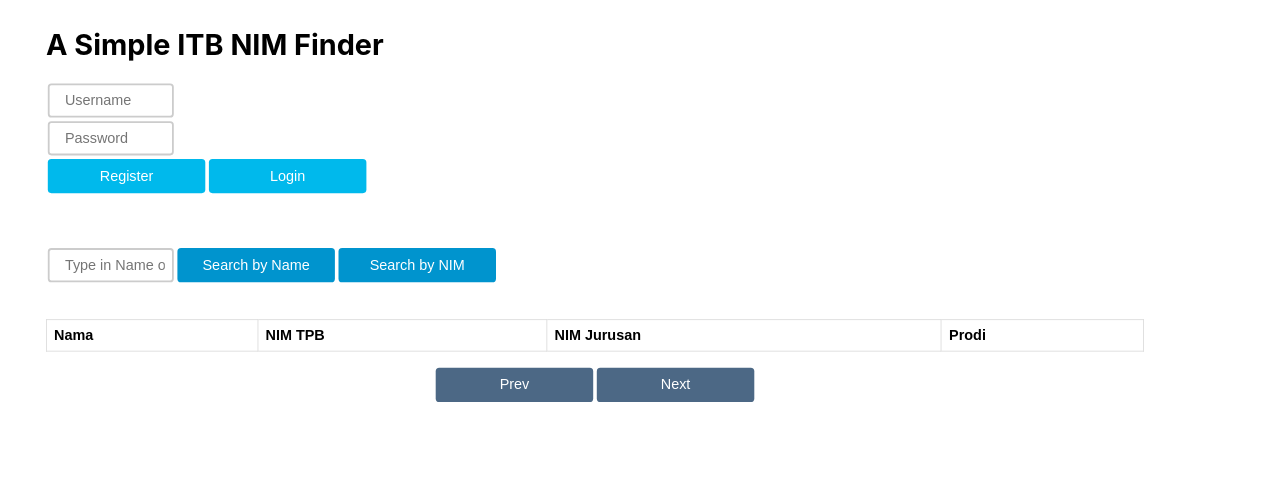
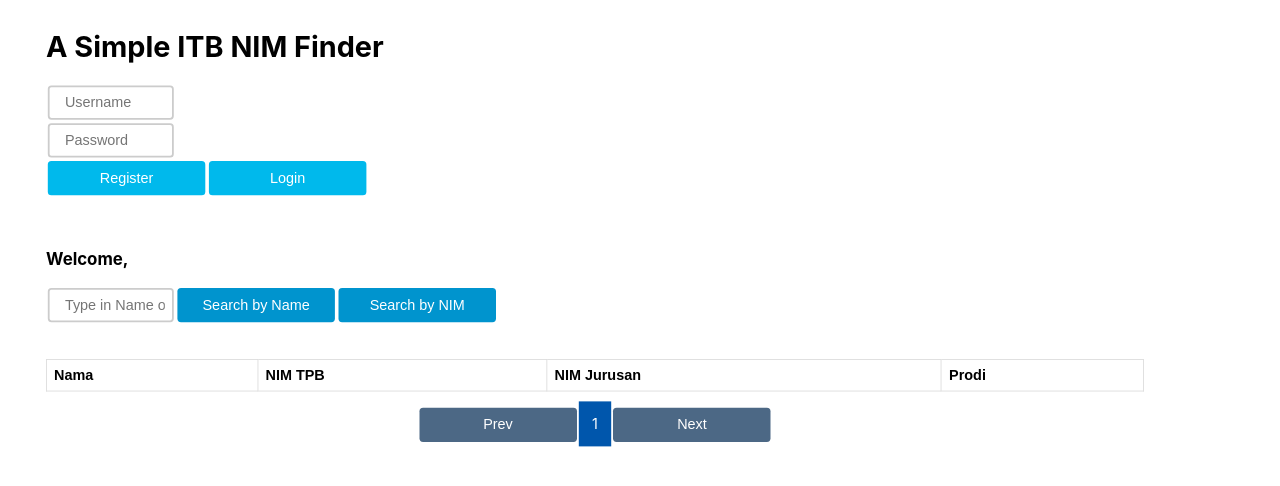
Before and after one commit to ferdysan360/Simple-NIM-Finder-Project, a React (Create React App) app: page / in a window 1280 px wide. Shown: the top 486 px of the page. Built offline with nearby package versions, Linux system fonts and the light colour scheme.

Commit message:
Pagination fixes

```diff
--- a/src/App.css
+++ b/src/App.css
@@ -124,6 +124,12 @@
   background-color: #0056ac
 }
 
+label {
+  color: #ffffff;
+  background-color: #0056ac;
+  padding: 15px;
+}
+
 @keyframes App-logo-spin {
   from {
     transform: rotate(0deg);
--- a/src/components/PostForm.js
+++ b/src/components/PostForm.js
@@ -1,6 +1,7 @@
 import React from 'react'
 import ReactDOM from 'react-dom'
 import axios from 'axios'
+
 
 class PostForm extends React.Component {
     constructor(props) {
@@ -18,7 +19,8 @@
             searchType: "",
             mahasiswa: [],
             prev: true,
-            next: true
+            next: true,
+            user: ""
         }
     }
 
@@ -116,16 +118,16 @@
 
                 // output data (handleOutput)
                 if (response.data.code >= 0) {
-                    this.assignMahasiswa(response.data.payload)
+                    if (response.data.code === 20) {
                         data.page = data.page + 1
                         getRequest.url = 'https://api.stya.net/nim/' + this.state.searchType + "?" + this.serialize(data)
                         axios(getRequest)
                             .then(response => {
                                 if (response.data.code === 0) {
-                                this.setState({next: true})
+                                    this.setState({ next: true })
                                 }
                                 else if (response.data.code > 0) {
-                                this.setState({next: false})
+                                    this.setState({ next: false })
                                 }
                             })
                             .catch(error => {
@@ -133,8 +135,18 @@
                             })
                     }
                     else {
+                        this.setState({next: true})
+                    }
+                    this.assignMahasiswa(response.data.payload)
+                }
+                else {
                     ReactDOM.render(<div>{statusSearch}</div>, document.getElementById('statusSearch'))
+                    this.setState({prev: true})
+                    this.setState({next: true})
+                    this.setState({page: 0})
                     this.assignMahasiswa([])
+                    this.setState({user: ""})
+                    this.assignToken({token: ""})
                 }
             })
             .catch(error => {
@@ -168,12 +180,23 @@
                 if (response.data.code === 0) {
                     ReactDOM.render(<div>{this.state.option} Successful</div>, document.getElementById('statusLogin'))
                     ReactDOM.render(<div></div>, document.getElementById('statusSearch'))
-                    ReactDOM.render(<div>Welcome, {this.state.username}</div>, document.getElementById('user'))
+                    this.setState({user: this.state.username})
                     this.assignToken(response.data.token)
+                    var jsonTemp = {
+                        "username": this.state.username,
+                        "token": response.data.token
+                    }
+                    var fs = require("fs")
+                    fs.writeFile("./Token.json", JSON.stringify(jsonTemp), (err) => {
+                        if (err) {
+                            return console.log(err)
+                        }
+                        console.log("File has been created")
+                    })
                 }
                 else {
                     ReactDOM.render(<div>{statusLogin}</div>, document.getElementById('statusLogin'))
-                    ReactDOM.render(<div></div>, document.getElementById('user'))
+                    this.setState({user: ""})
                     this.assignToken("")
                 }
             })
@@ -183,7 +206,13 @@
     }
 
     render() {
-        const { username, password, search, mahasiswa, prev, next } = this.state
+        const { username, password, search, mahasiswa, prev, next, user } = this.state
+        /*
+        if (Token.token !== "-") {
+            this.assignToken(Token.token)
+            this.setState({ username: Token.username })
+        }
+        */
         return (
             <div>
                 <h1>
@@ -194,7 +223,7 @@
                         <input placeholder="Username" ref="username" type="text" name="username" value={username} onChange={this.handleChange}></input>
                     </div>
                     <div>
-                        <input placeholder="Password" ref="password" type="text" name="password" value={password} onChange={this.handleChange}></input>
+                        <input placeholder="Password" ref="password" type="password" name="password" value={password} onChange={this.handleChange}></input>
                     </div>
                     <button className="button1" type="submit" onClick={this.optionRegister}><span>Register</span></button>
                     <button className="button1" type="submit" onClick={this.optionLogin}><span>Login</span></button>
@@ -204,7 +233,7 @@
                 <br></br>
 
                 <form onSubmit={this.handleSearch}>
-                    <h3 id="user"> </h3>
+                    <h3>Welcome, {user}</h3>
                     <div>
                         <input placeholder="Type in Name or NIM..." ref="search" type="text" name="search" value={search} onChange={this.handleChange}></input>
                         <button className="button2" type="submit" onClick={this.searchTypeName}><span>Search by Name</span></button>
@@ -235,6 +264,7 @@
 
                     <p align="center">
                         <button className="button3" type="submit" disabled={prev} onClick={this.handlePrev}><span>Prev</span></button>
+                        <label>{this.state.page + 1}</label>
                         <button className="button4" type="submit" disabled={next} onClick={this.handleNext}><span>Next</span></button>
                     </p>
                 </form>
```
Lines whose indentation alone changed are shown as unchanged.
